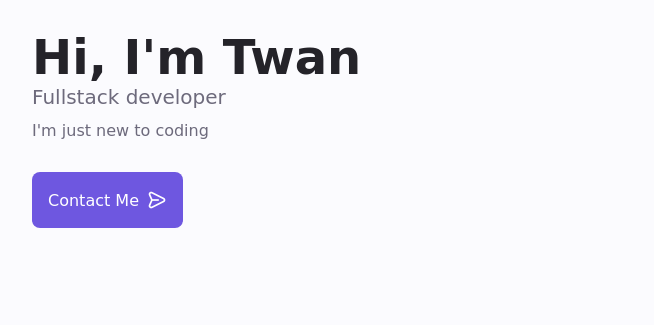
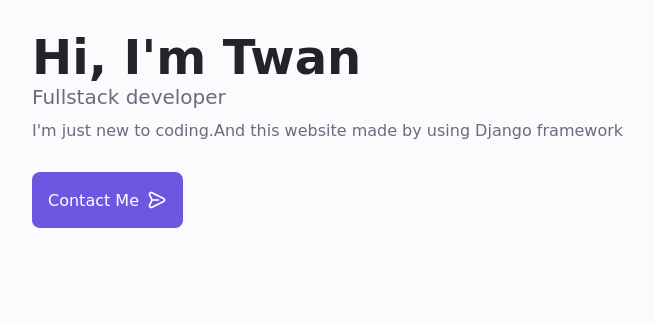
Before and after one commit to pongsaphakmw/frontend, a Django app: page / in a window 1280 px wide. Shown: the part 287-612 px from the top of the page, without its empty margins (16-670 px from the left). Run offline with Django 3.2, Linux system fonts and the light colour scheme; some libraries are stand-ins or nearby versions; some web fonts are replaced.

Commit message:
update'6/7/21'

```diff
--- a/beautiful/template/main/home.html
+++ b/beautiful/template/main/home.html
@@ -30,7 +30,7 @@
 					<div class="home_data">
 						<h1 class="home_title">Hi, I'm Twan</h1>
 						<h3 class="home_subtitle">Fullstack developer</h3>
-						<p class="home_description">I'm just new to coding</p>
+						<p class="home_description">I'm just new to coding.And this website made by using Django framework</p>
 						<a href="#contact" class="button button--flex">
 							Contact Me <i class="uil uil-message button_icon"></i>
 						</a>
@@ -246,11 +246,13 @@
 							</div>
 
 						</div>
-					<!-- Contact Me! -->
+
 
 				</div>
 			</div>
 		</section>
+		<!-- Contact ME! -->
+
 
 	</main>
 
```
